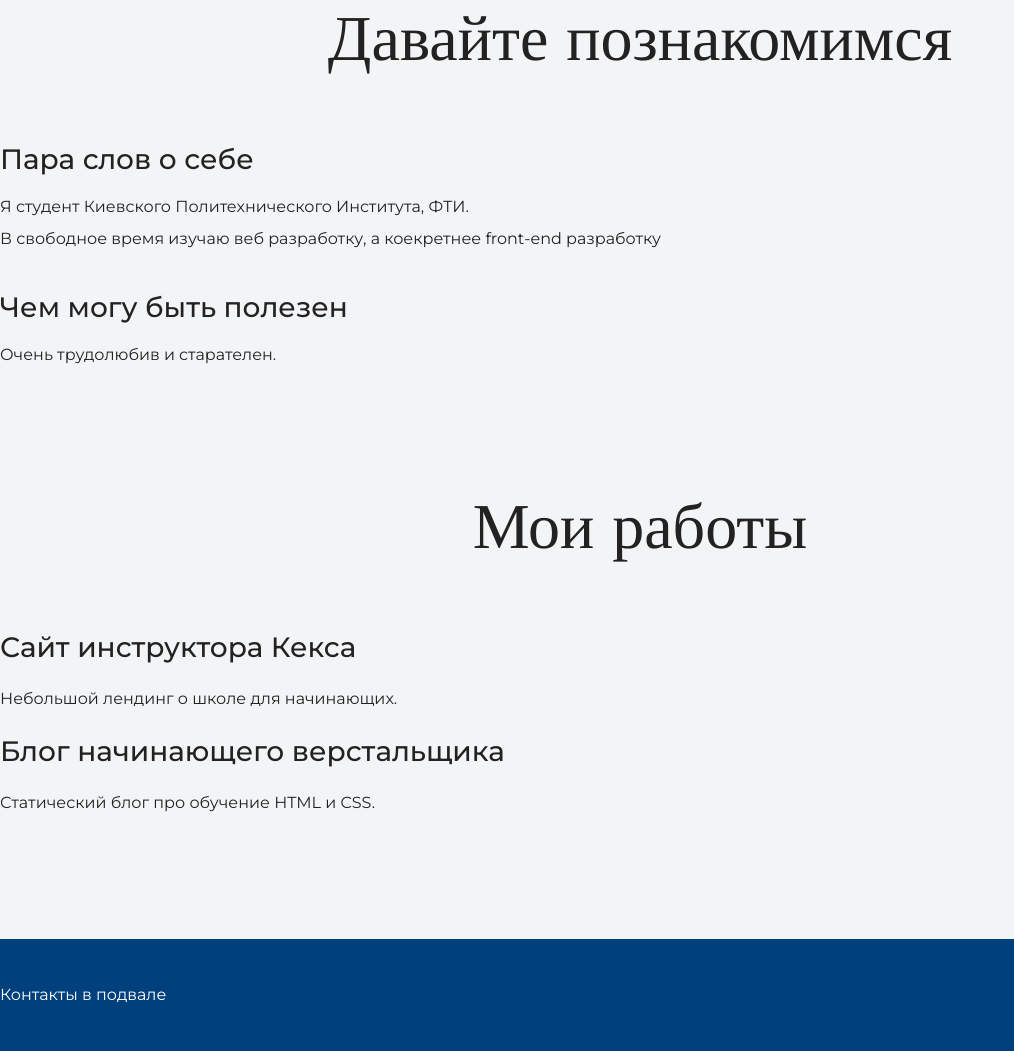
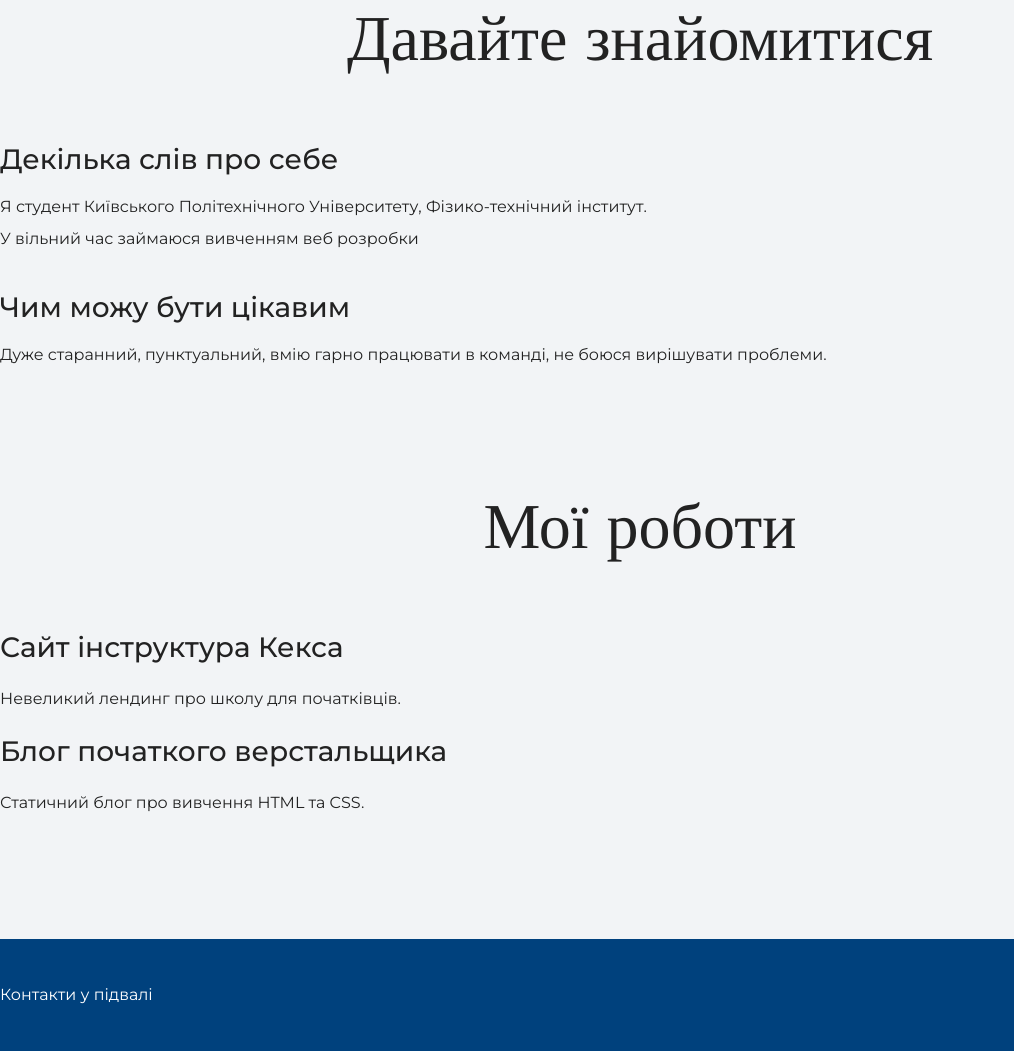
Before and after one commit to pashokk-zakk/learning-web, a plain HTML site: page index.html in a window 1280 px wide. Shown: the part 1033-2084 px from the top of the page, without its empty margins (0-1014 px from the left). Drawn offline with nearby package versions, Linux system fonts and the light colour scheme.

Commit message:
Change language to Ukraine

```diff
--- a/index.html
+++ b/index.html
@@ -1,10 +1,10 @@
 <!DOCTYPE html>
-<html lang="ru">
+<html lang="ua">
   <head>
     <meta charset="UTF-8">
     <link rel="stylesheet" href="style.css">
     <link href="https://fonts.googleapis.com/css?family=Montserrat:400,500,700|Old+Standard+TT&display=swap&subset=cyrillic" rel="stylesheet">
-    <title>Портфолио Junior верстальщика</title>
+    <title>Портфоліо Junior верстальщика</title>
   </head>
 
   <body>
@@ -20,26 +20,26 @@
     </section>
 
     <section class="intro">
-      <h2 class="subheading">Давайте познакомимся</h2>
-      <h3>Пара слов о себе</h3>
-      <p>Я студент Киевского Политехнического Института, ФТИ.<br>
-      В свободное время изучаю веб разработку, а коекретнее front-end разработку</p>
-      <h3>Чем могу быть полезен</h3>
-      <p>Очень трудолюбив и старателен.</p>
+      <h2 class="subheading">Давайте знайомитися</h2>
+      <h3>Декілька слів про себе</h3>
+      <p>Я студент Київського Політехнічного Університету, Фізико-технічний інститут.<br>
+      У вільний час займаюся вивченням веб розробки</p>
+      <h3>Чим можу бути цікавим</h3>
+      <p>Дуже старанний, пунктуальний, вмію гарно працювати в команді, не боюся вирішувати проблеми.</p>
     </section>
 
     <section class="portfolio">
-      <h2 class="subheading">Мои работы</h2>
+      <h2 class="subheading">Мої роботи</h2>
 
-      <h3>Сайт инструктора Кекса</h3>
-      <p>Небольшой лендинг о школе для начинающих.</p>
+      <h3>Сайт інструктура Кекса</h3>
+      <p>Невеликий лендинг про школу для початківців.</p>
 
-      <h3>Блог начинающего верстальщика</h3>
-      <p>Статический блог про обучение HTML и CSS.</p>
+      <h3>Блог початкого верстальщика</h3>
+      <p>Статичний блог про вивчення HTML та CSS.</p>
     </section>
 
     <footer class="page-footer">
-      Контакты в подвале
+      Контакти у підвалі
     </footer>
   </body>
 </html>
```
